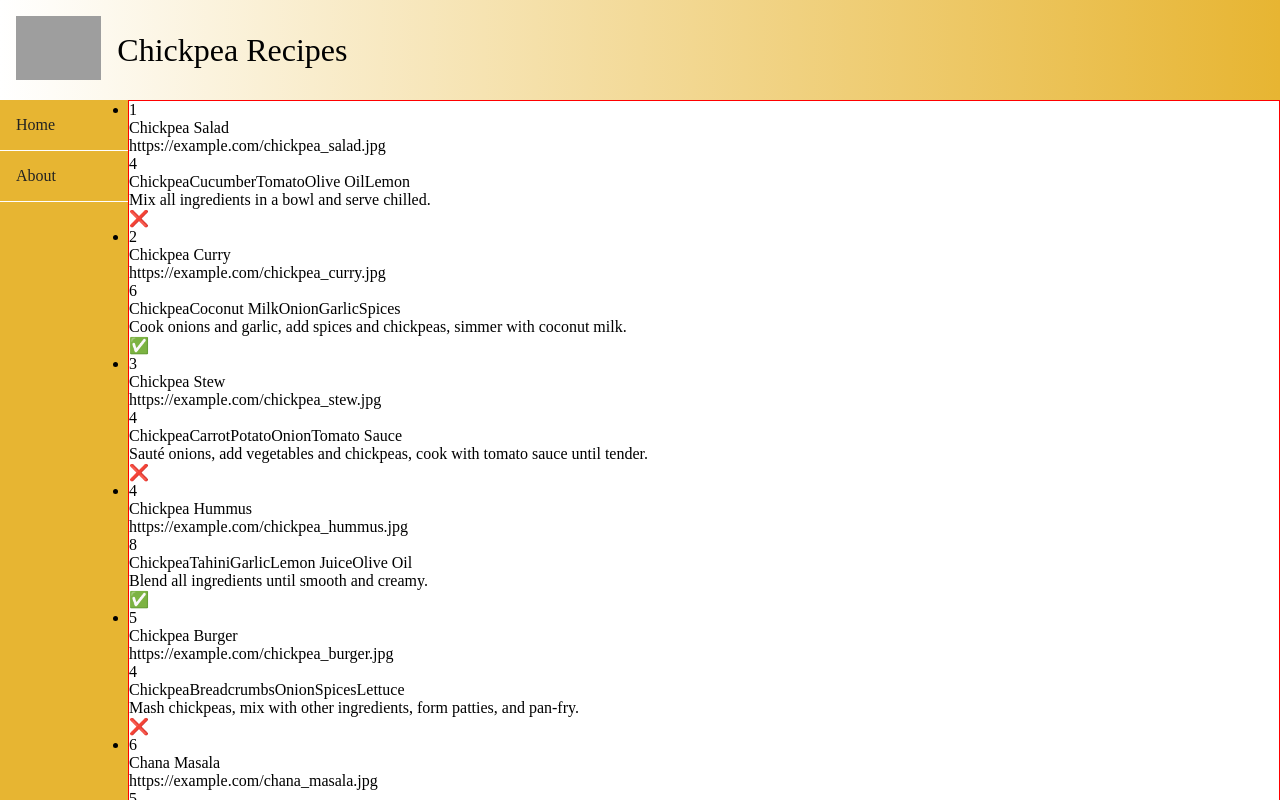
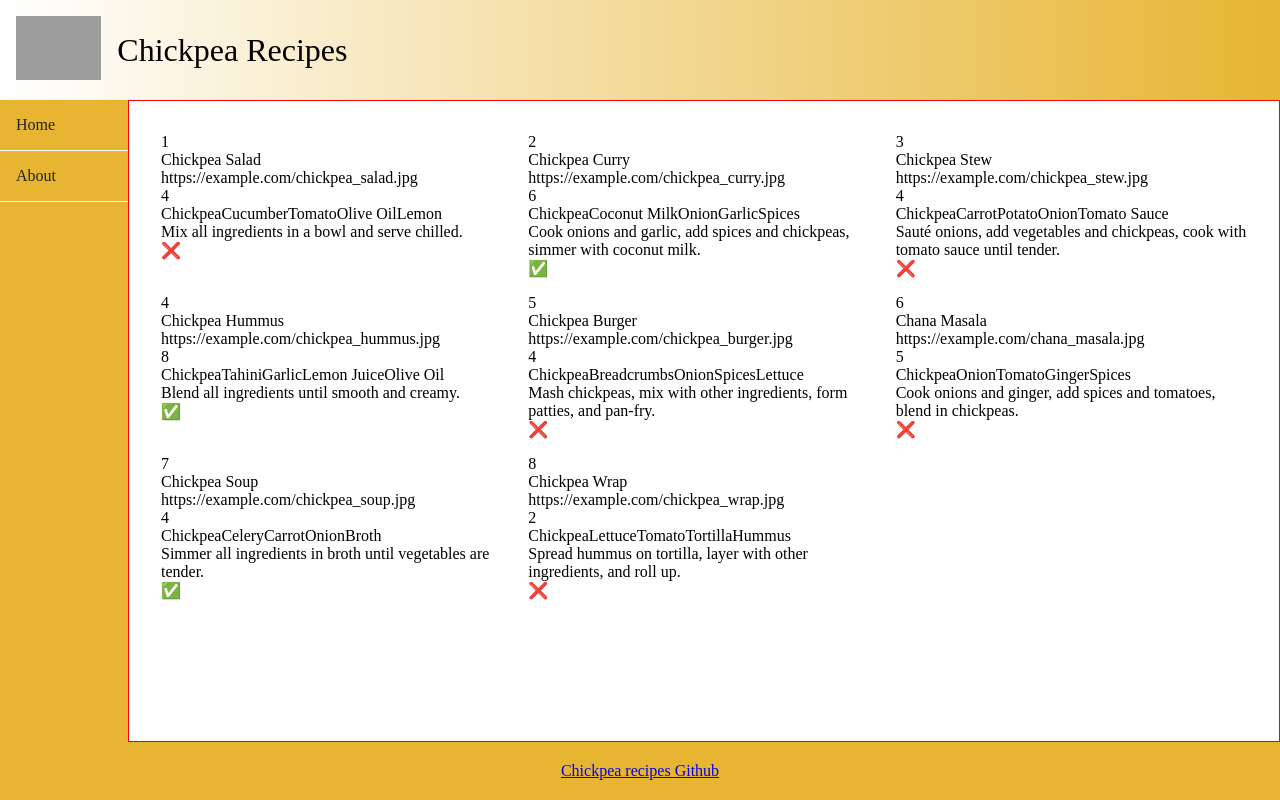
Before and after one commit to sven-andersson-es/chickpea-recipes, a React (Vite) app: page / in a window 1280 px wide. Shown: the top 800 px of the page. Built offline with nearby package versions, Linux system fonts and the light colour scheme; grey boxes are pictures that could not be loaded.

Commit message:
recipe grid first versionn

```diff
--- a/src/components/RecipeList.css
+++ b/src/components/RecipeList.css
@@ -0,0 +1,7 @@
+ul.recipe-list {
+    list-style: none;
+    display: grid;
+    grid-template-columns: 1fr 1fr 1fr;
+    grid-template-rows: auto;
+    gap: 1rem;
+}
--- a/src/components/RecipeList.jsx
+++ b/src/components/RecipeList.jsx
@@ -1,5 +1,6 @@
 import recipeArray from "../assets/data/recipes.json"
 import RecipeCard from "./RecipeCard"
+import "./RecipeList.css"
 
 function RecipeList() {
 
--- a/src/index.css
+++ b/src/index.css
@@ -6,7 +6,12 @@
 
 #root{
   min-height: 100vh;
+  display: flex;
+  flex-direction: column;
+  justify-content: space-between;
+
   main {
+    flex: 1;
     min-height: 70vh;
     display: flex;
     nav {
@@ -16,6 +21,7 @@
     #main {
       width: 90%;
       border: 1px solid red;
+      padding: 2rem;
     }
   }
 
```
